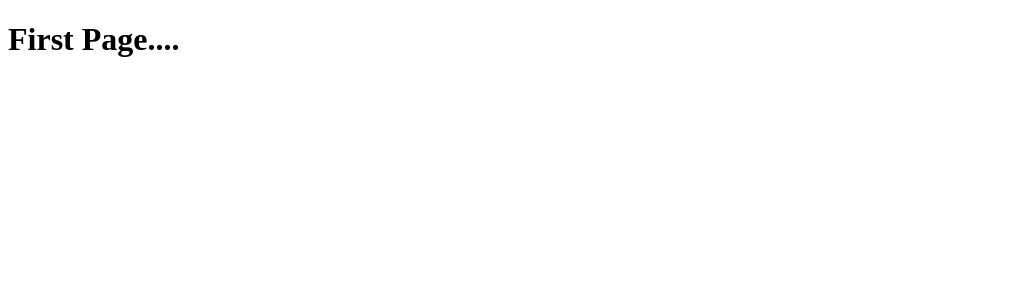
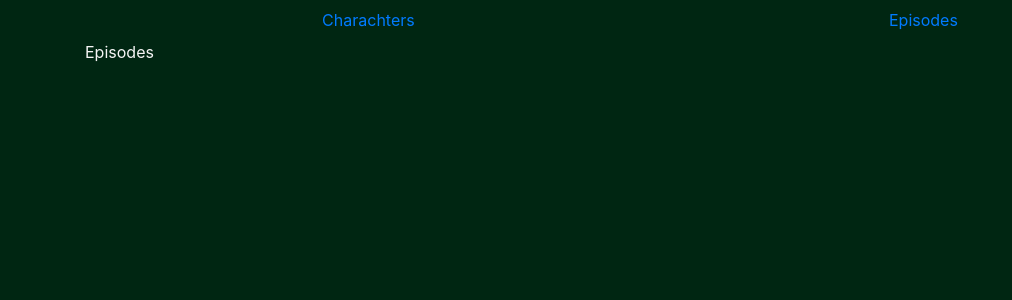
Before and after one commit to majid-T/breaking-bad-front, a React (Create React App) app: page /episodes in a window 1280 px wide. Shown: the top 300 px of the page, without its empty margins (0-1012 px from the left). Built offline with nearby package versions, Linux system fonts and the light colour scheme.

Commit message:
Added bootstrap and react-router

```diff
--- a/package.json
+++ b/package.json
@@ -9,6 +9,7 @@
     "axios": "^0.19.2",
     "react": "^16.13.1",
     "react-dom": "^16.13.1",
+    "react-router-dom": "^5.2.0",
     "react-scripts": "3.4.1"
   },
   "scripts": {
--- a/public/index.html
+++ b/public/index.html
@@ -24,20 +24,35 @@
       work correctly both with client-side routing and a non-root public URL.
       Learn how to configure a non-root public URL by running `npm run build`.
     -->
+    <!-- Bootstrap CSS -->
+    <link
+      rel="stylesheet"
+      href="https://stackpath.bootstrapcdn.com/bootstrap/4.5.0/css/bootstrap.min.css"
+      integrity="sha384-9aIt2nRpC12Uk9gS9baDl411NQApFmC26EwAOH8WgZl5MYYxFfc+NcPb1dKGj7Sk"
+      crossorigin="anonymous"
+    />
+
     <title>React App</title>
   </head>
   <body>
     <noscript>You need to enable JavaScript to run this app.</noscript>
     <div id="root"></div>
-    <!--
-      This HTML file is a template.
-      If you open it directly in the browser, you will see an empty page.
-
-      You can add webfonts, meta tags, or analytics to this file.
-      The build step will place the bundled scripts into the <body> tag.
-
-      To begin the development, run `npm start` or `yarn start`.
-      To create a production bundle, use `npm run build` or `yarn build`.
-    -->
+    <!-- Optional JavaScript -->
+    <!-- jQuery first, then Popper.js, then Bootstrap JS -->
+    <script
+      src="https://code.jquery.com/jquery-3.5.1.slim.min.js"
+      integrity="sha384-DfXdz2htPH0lsSSs5nCTpuj/zy4C+OGpamoFVy38MVBnE+IbbVYUew+OrCXaRkfj"
+      crossorigin="anonymous"
+    ></script>
+    <script
+      src="https://cdn.jsdelivr.net/npm/popper.js@1.16.0/dist/umd/popper.min.js"
+      integrity="sha384-Q6E9RHvbIyZFJoft+2mJbHaEWldlvI9IOYy5n3zV9zzTtmI3UksdQRVvoxMfooAo"
+      crossorigin="anonymous"
+    ></script>
+    <script
+      src="https://stackpath.bootstrapcdn.com/bootstrap/4.5.0/js/bootstrap.min.js"
+      integrity="sha384-OgVRvuATP1z7JjHLkuOU7Xw704+h835Lr+6QL9UvYjZE3Ipu6Tp75j7Bh/kR0JKI"
+      crossorigin="anonymous"
+    ></script>
   </body>
 </html>
--- a/src/App.css
+++ b/src/App.css
@@ -0,0 +1,7 @@
+body {
+  color: whitesmoke;
+  background-color: #002612;
+}
+.row div {
+  border: solid 1px;
+}
--- a/src/App.js
+++ b/src/App.js
@@ -1,12 +1,29 @@
 import React from "react";
 import "./App.css";
+import Navigation from "./components/Navigation";
+import Charachters from "./components/Charachters";
+import Episodes from "./components/Episodes";
+import { BrowserRouter, Route, Switch } from "react-router-dom";
 
 function App() {
   return (
-    <div className="App">
-      <header className="App-header">
-        <h1>First Page....</h1>
-      </header>
+    <div className="container">
+      <BrowserRouter>
+        <Navigation />
+
+        <div className="">
+          <Switch>
+            <Route
+              path="/charachters"
+              render={(props) => <Charachters {...props} />}
+            />
+            <Route
+              path="/episodes"
+              render={(props) => <Episodes {...props} />}
+            />
+          </Switch>
+        </div>
+      </BrowserRouter>
     </div>
   );
 }
--- /dev/null
+++ b/src/components/Charachters.js
@@ -0,0 +1,7 @@
+import React from "react";
+
+const Charachters = () => {
+  return <div>Charachters</div>;
+};
+
+export default Charachters;
--- /dev/null
+++ b/src/components/Episodes.js
@@ -0,0 +1,7 @@
+import React from "react";
+
+const Episodes = () => {
+  return <div>Episodes</div>;
+};
+
+export default Episodes;
--- /dev/null
+++ b/src/components/Navigation.js
@@ -0,0 +1,18 @@
+import React from "react";
+import { Link } from "react-router-dom";
+
+const Navigation = () => {
+  return (
+    <div className="nav nav-pills nav-fill">
+      <Link className="nav-link nav-item" to="/charachters">
+        Charachters
+      </Link>
+
+      <Link className="nav-link nav-item" to="/episodes">
+        Episodes
+      </Link>
+    </div>
+  );
+};
+
+export default Navigation;
```
Also changed, not shown: 1 other file (tests, documents, lock files or other folders).
